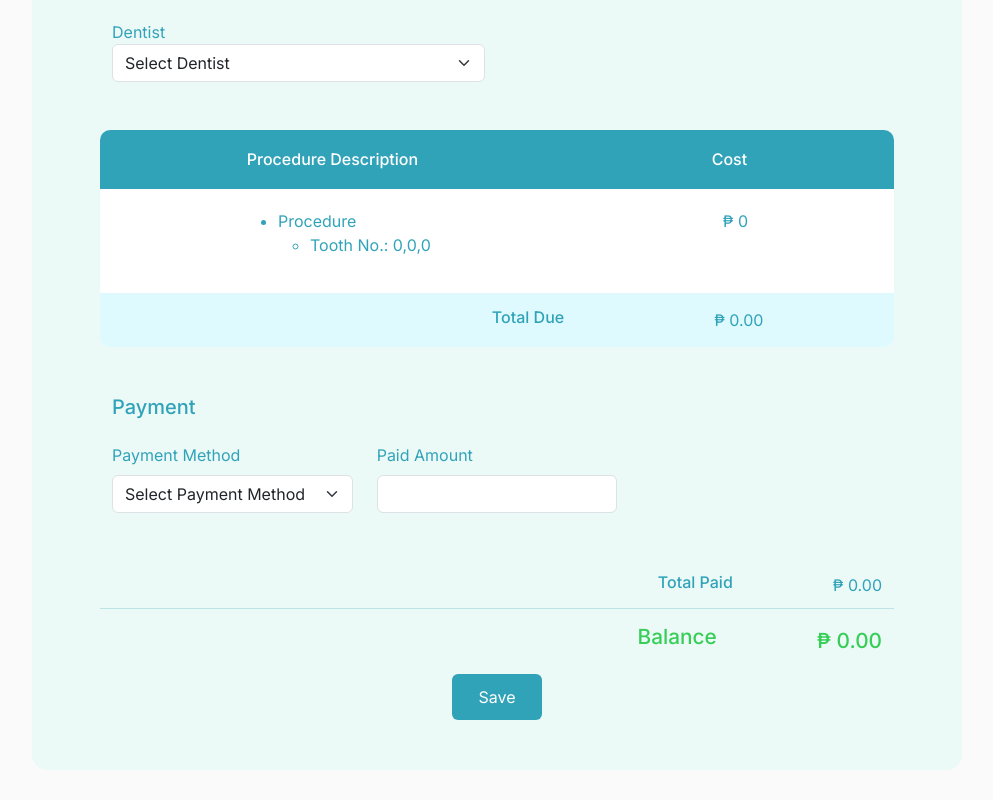
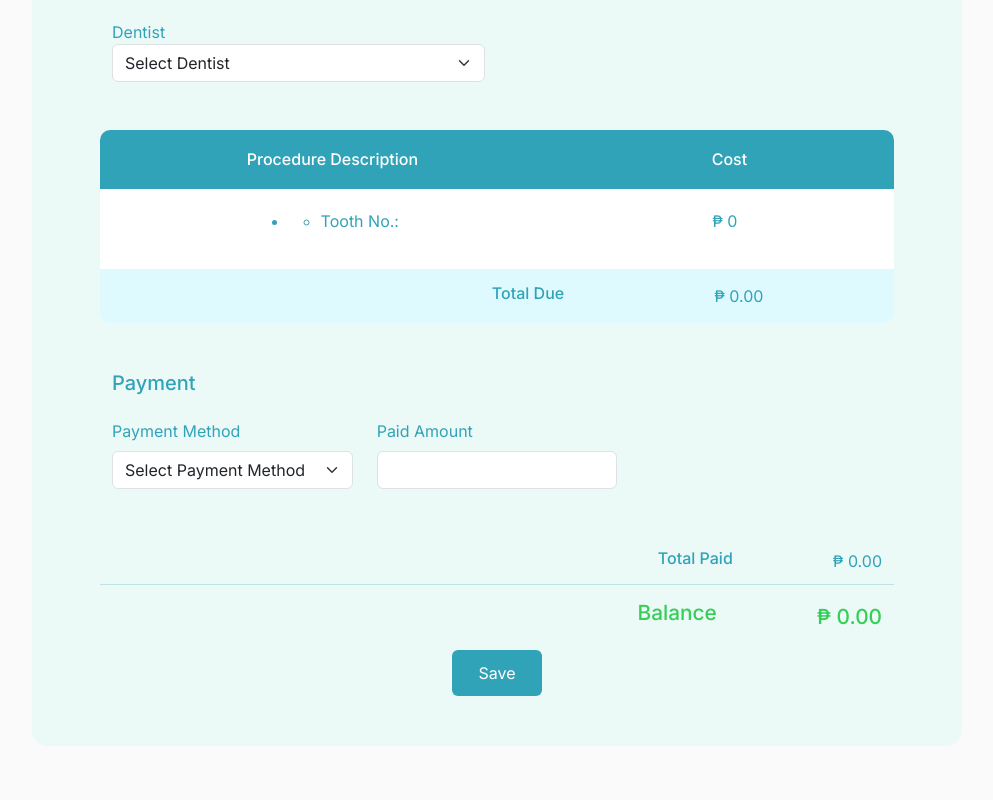
Before and after one commit to pauleenann/Dentsys-App, a React (Create React App) app in the folder frontend/: page /add-new-patient in a window 1280 px wide. Shown: the part 1551-2351 px from the top of the page, without its empty margins (268-1261 px from the left). After the commit the page ends 2327 px from the top, so only its background shows below. Built offline with nearby package versions, Linux system fonts and the light colour scheme.

Commit message:
update add patient receipt

```diff
--- a/frontend/src/Components/AddPatient/AddPatient.jsx
+++ b/frontend/src/Components/AddPatient/AddPatient.jsx
@@ -176,9 +176,6 @@ const AddPatient = () => {
             </div>
         );
     };
-
-
-
 
 
     const services = [
@@ -452,8 +449,8 @@ const AddPatient = () => {
                             {/* receipt procedure */}
                             <div className="receipt-procedure">
                                 <ul>
-                                    <li>Procedure <ul>
-                                        <li>Tooth No.: <span>0,0,0</span></li></ul></li>
+                                    <li>{patient.service_}<ul>
+                                    <li>Tooth No.: <span>{Object.keys(patient.selectedTeeth).join(', ')}</span></li></ul></li>
                                 </ul>
                             </div>
                             {/* receipt cost */}
@@ -518,7 +515,7 @@ const AddPatient = () => {
 
             {/* button */}
             <div className="text-center">
-                <button className='btn save-patient-button'>Save</button>
+                <button className='btn save-patient-button' onClick={handleClick}>Save</button>
             </div>
         </div>
 
```
